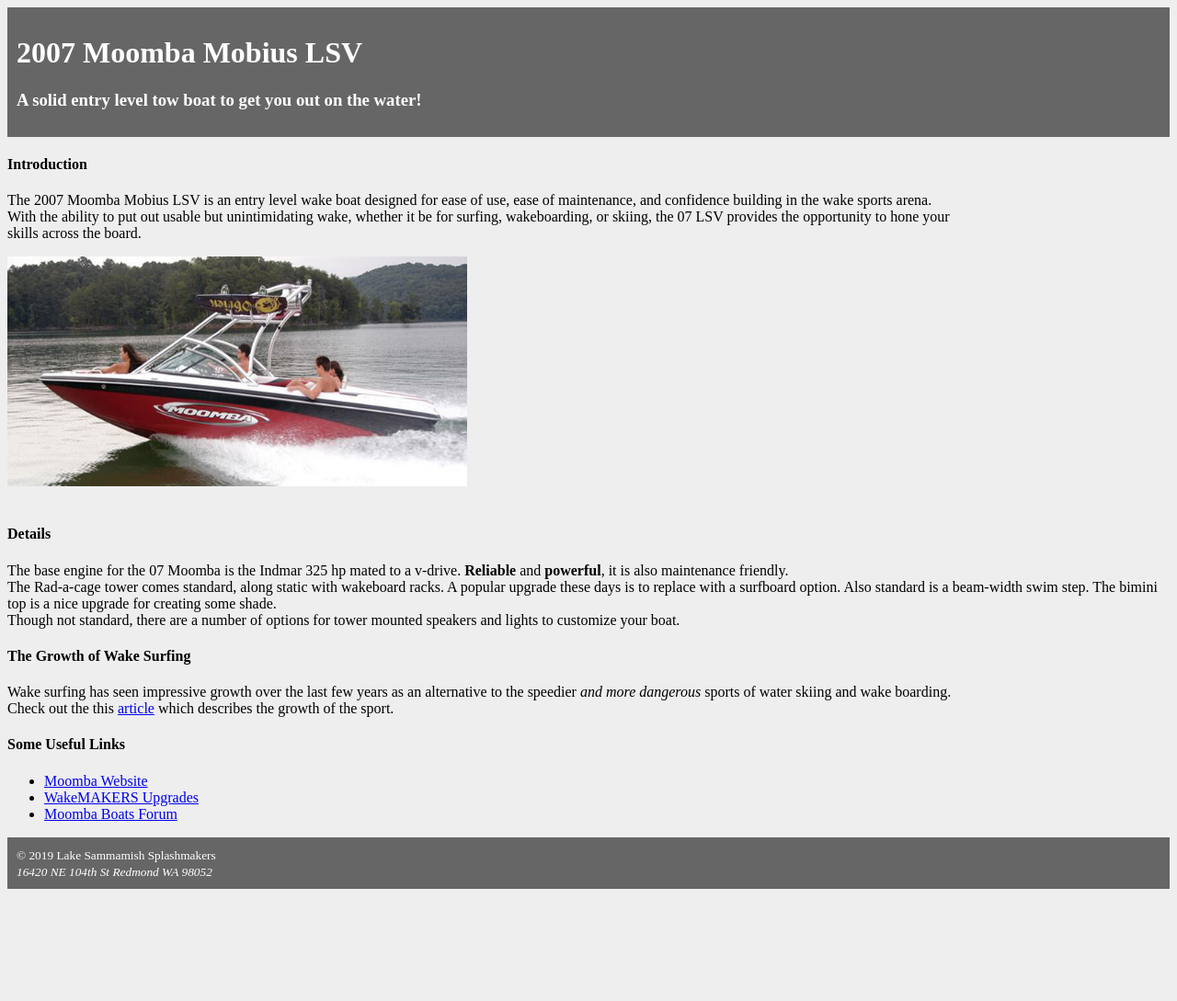
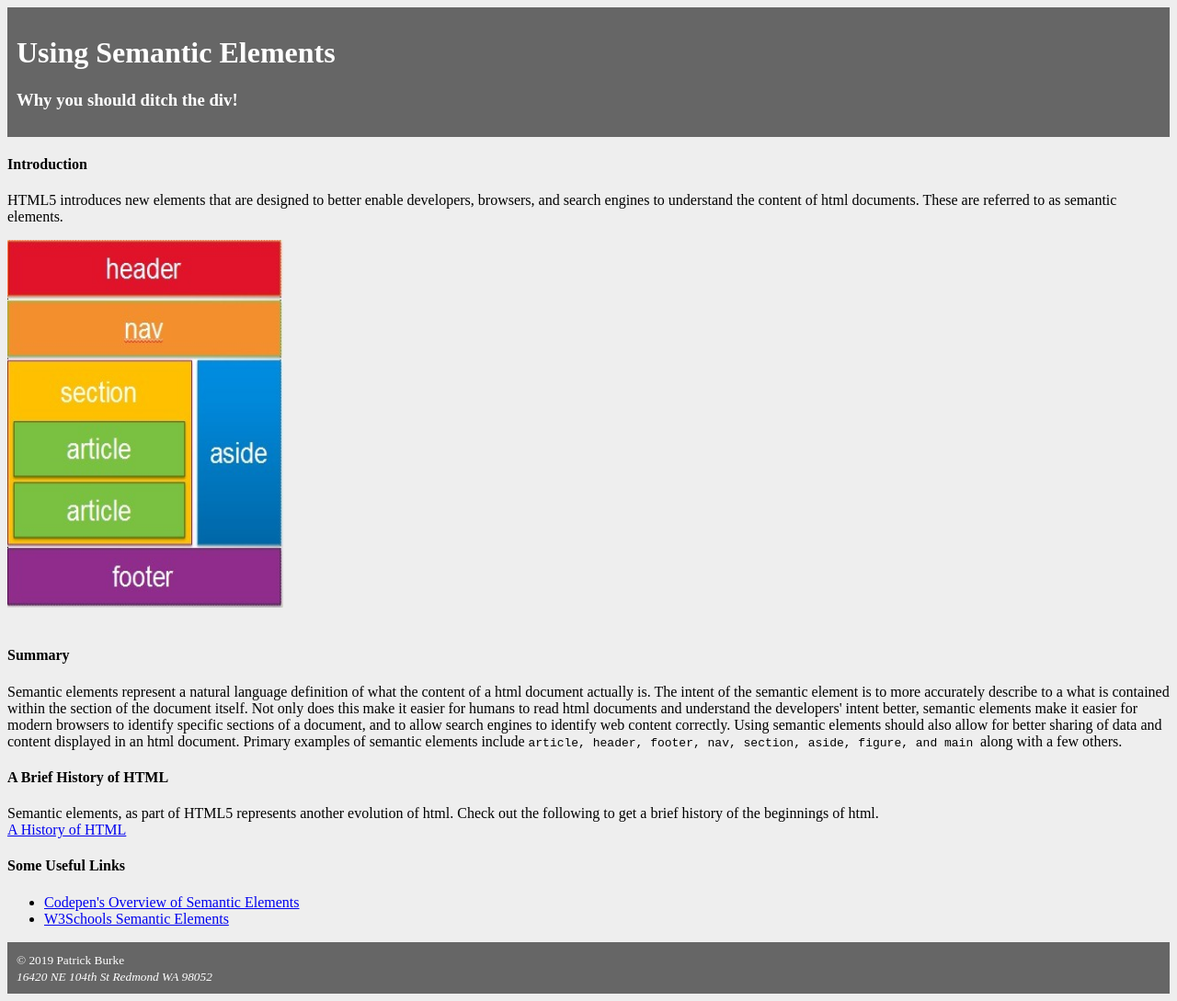
Before and after one commit to patrickoburke/semantic-elements, a plain HTML site: page index.html in a window 1280 px wide. Shown: the whole page at 92% size. Before the commit the page ends 975 px from the top, so only its background shows below. Drawn offline with Linux system fonts and the light colour scheme.

Commit message:
Rework content around semantic elements rather than a boat

```diff
--- a/index.html
+++ b/index.html
@@ -1,7 +1,7 @@
 <!DOCTYPE html>
 <html lang="en">
   <head>
-    <title>2007 Moomba LSV</title>
+    <title>Semantic Elements</title>
     <meta charset="utf-8">
     <style>
       /* style the header */
@@ -9,7 +9,6 @@
         background-color: #666;
         padding: 10px;
         color: #fff;
-
       }
       /* style the body */
       body {
@@ -25,41 +24,38 @@
   </head>
   <body>
     <header>
-      <h1>2007 Moomba Mobius LSV</h1>
-      <h3>A solid entry level tow boat to get you out on the water!</h3>
+      <h1>Using Semantic Elements</h1>
+      <h3>Why you should ditch the div!</h3>
     </header>
     <section>
       <h4>Introduction</h4>
-        <p>The 2007 Moomba Mobius LSV is an entry level wake boat designed for ease of use, ease of maintenance, and confidence building in the wake sports arena. <br>
-          With the ability to put out usable but unintimidating wake, whether it be for surfing, wakeboarding, or skiing, the 07 LSV provides the opportunity to hone your <br>
-          skills across the board.</p>
-        <img src="./images/07mobiuslsv.jpg" alt="2007 Moomba Mobius LSV" style="width:500px;height:250px;">
+        <p>HTML5 introduces new elements that are designed to better enable developers, browsers, and search engines to understand the content of html documents. These are referred to as semantic elements.</p>
+        <img src="./images/HTML5_Layout.jpg" alt="Semantic Elements Layout" style="width:300px;height:400px;">
     </section>
     <br>
     <section>
-      <h4>Details</h4>
-        <p>The base engine for the 07 Moomba is the Indmar 325 hp mated to a v-drive. <b>Reliable</b> and <b>powerful</b>, it is also maintenance friendly.<br>
-          The Rad-a-cage tower comes standard, along static with wakeboard racks. A popular upgrade these days is to replace with a surfboard option.
-          Also standard is a beam-width swim step. The bimini top is a nice upgrade for creating some shade. <br>
-          Though not standard, there are a number of options for tower mounted speakers and lights to customize your boat.
+      <h4>Summary</h4>
+        <p>Semantic elements represent a natural language definition of what the content of a html document actually is. The intent of the semantic element is to more accurately describe to a what is contained within the section of the document itself.
+          Not only does this make it easier for humans to read html documents and understand the developers' intent better, semantic elements make it easier for modern browsers to identify specific sections of a document, and to allow search engines to identify web content correctly.
+          Using semantic elements should also allow for better sharing of data and content displayed in an html document.
+          Primary examples of semantic elements include <code> article, header, footer, nav, section, aside, figure, and main </code> along with a few others.
         </p>
     </section>
     <aside>
-      <h4>The Growth of Wake Surfing</h4>
-      <p> Wake surfing has seen impressive growth over the last few years as an alternative to the speedier <i>and more dangerous</i> sports of water skiing and wake boarding.<br>
-        Check out the this <a href="https://www.adventuresportsnetwork.com/sport/surf/wakesurfing-new-inland-water-sport-on-the-rise/" target="_blank">article</a> which describes the growth of the sport.
+      <h4>A Brief History of HTML</h4>
+      <p>Semantic elements, as part of HTML5 represents another evolution of html. Check out the following to get a brief history of the beginnings of html.<br>
+        <a href="https://www.w3.org/People/Raggett/book4/ch02.html" target="_blank">A History of HTML</a>
       </p>
     </aside>
     <section>
       <h4>Some Useful Links</h4>
           <ul>
-            <li><a href="https://www.moomba.com/" target="_blank">Moomba Website</a></li>
-            <li><a href="https://www.wakemakers.com/" target="_blank">WakeMAKERS Upgrades</a></li>
-            <li><a href="https://forum.moomba.com/index.php" target="_blank">Moomba Boats Forum</a></li>
+            <li><a href="https://codepen.io/mi-lee/post/an-overview-of-html5-semantics" target="_blank">Codepen's Overview of Semantic Elements</a></li>
+            <li><a href="https://www.w3schools.com/html/html5_semantic_elements.asp" target="_blank">W3Schools Semantic Elements</a></li>
           </ul>
     </section>
     <footer>
-      <small>&copy; 2019 Lake Sammamish Splashmakers</small>
+      <small>&copy; 2019 Patrick Burke</small>
       <address>
         <small>16420 NE 104th St Redmond WA 98052</small>
       </address>
```
Also changed, not shown: images/HTML5_Layout.jpg (added).
